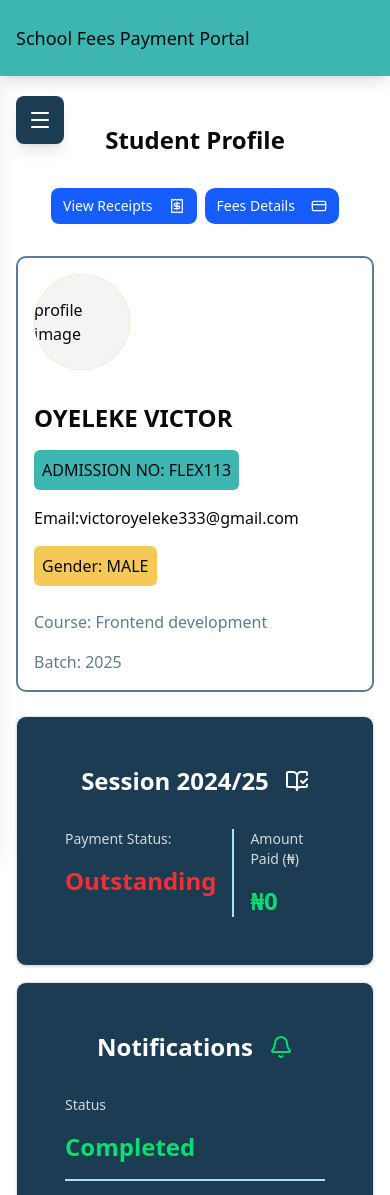
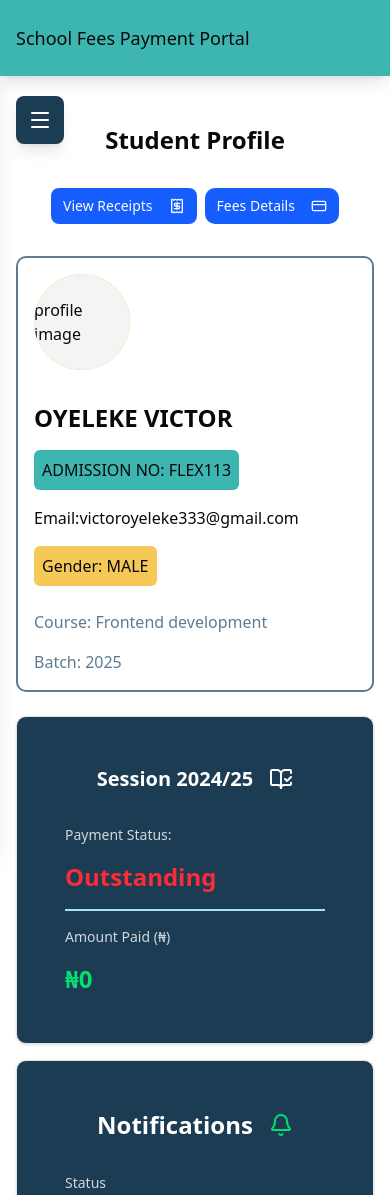
Before and after one commit to Victor-430/student-fee-portal, a React (Vite) app: page / in a window 390 px wide. Shown: the top 1195 px of the page. Built offline with nearby package versions, Linux system fonts and the light colour scheme.

Commit message:
fix(Navbar): adjust mobile responsiveness

```diff
--- a/src/components/dashboard/PaymentStatus.tsx
+++ b/src/components/dashboard/PaymentStatus.tsx
@@ -32,11 +32,11 @@ export const PaymentStatus = () => {
   return (
     <Card className="lg:w-[90%] rounded-lg py-12 text-white bg-portal-darkGray hover:scale-105 transition-transform">
       <CardHeader>
-        <CardTitle className="text-center pb-6 text-2xl flex gap-4 justify-center items-center">
+        <CardTitle className="text-center pb-6 md:text-2xl text-xl flex gap-4 justify-center items-center">
           Session 2024/25 <BookOpenCheck />
         </CardTitle>
         <CardContent>
-          <div className="flex gap-4 justify-center">
+          <div className="flex flex-col md:flex-row gap-4 justify-center">
             <div className="flex flex-col gap-4">
               <p className="text-sm opacity-80">Payment Status:</p>
               <div className="flex items-center gap-2">
@@ -46,7 +46,7 @@ export const PaymentStatus = () => {
                 </p>
               </div>
             </div>
-            <div className="border-r-2 border-portal-lightCyan"></div>
+            <div className="border-t-2  md:border-r-2 border-portal-lightCyan"></div>
             <div className="flex flex-col gap-4">
               <p className="text-sm opacity-80">Amount Paid (₦)</p>
               <p className="font-bold text-2xl text-green-400">
```
